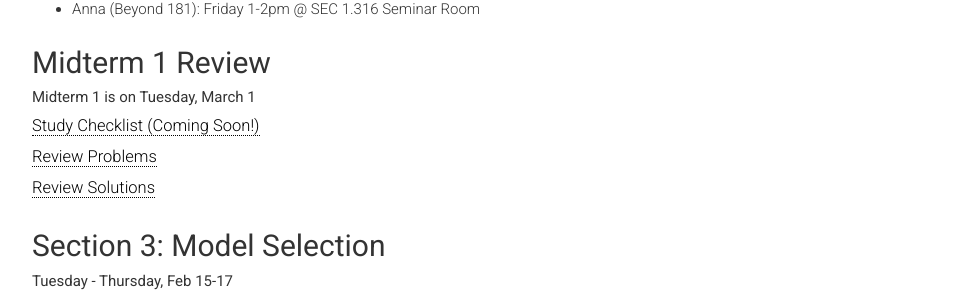
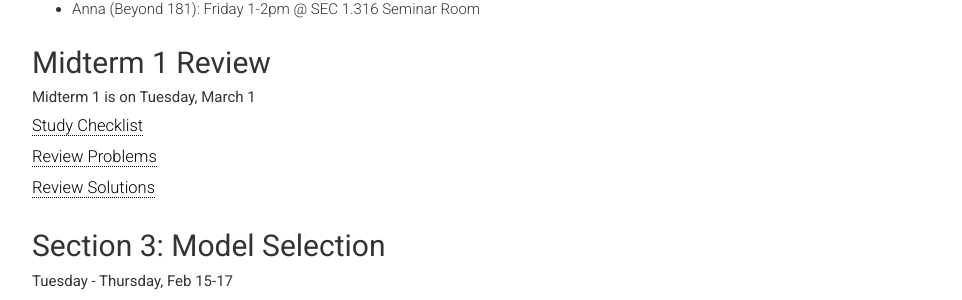
Before and after one commit to harvard-ml-courses/cs181-web, a Jekyll site: the page built from sections.html, in a window 1280 px wide. Shown: the part 415-715 px from the top of the page, without its empty margins (158-1120 px from the left). Built offline with Jekyll 4.4.1, drawn with Linux system fonts in a browser that asks for light colours.

Commit message:
Add checklist.

```diff
--- a/sections.html
+++ b/sections.html
@@ -35,7 +35,7 @@
         <h2 class="title" id="sec3">Midterm 1 Review</h2>
         <p class="head-subtitle"> Midterm 1 is on Tuesday, March 1 </p>
         <ul class="lists">
-            <li><a href="" target="_blank">Study Checklist (Coming Soon!)</a></li>
+            <li><a href="sections/midterm1_review/review-checklist-2022.pdf"  target="_blank">Study Checklist</a></li>
             <li><a href="sections/midterm1_review/review-problems.pdf" target="_blank">Review Problems</a></li>
             <li><a href="sections/midterm1_review/review-soln.pdf" target="_blank">Review Solutions</a></li>
        </ul>
```
Also changed, not shown: 1 other file.
